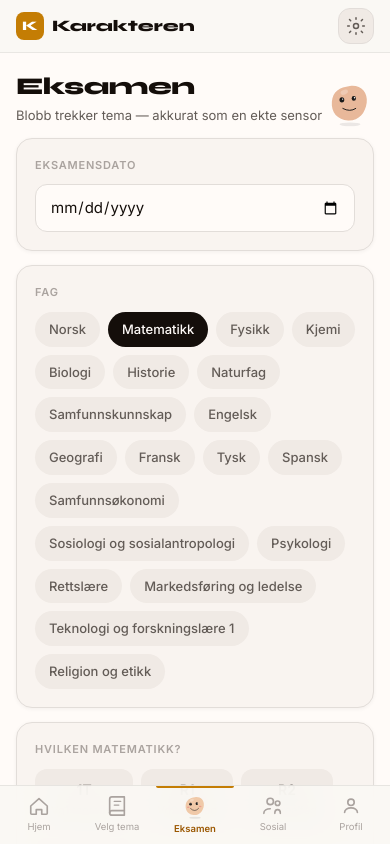
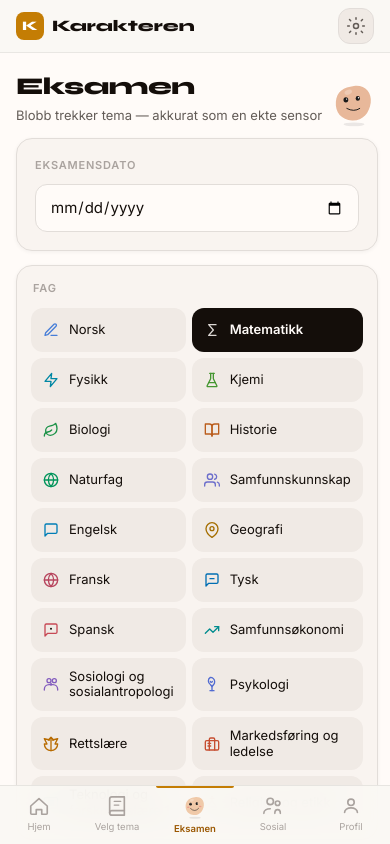
Before and after one commit to kofipaintsiil/Karakteren, a Next.js app: page /eksamen in a window 390 px wide. Both pictures are taken after a click on the button "Matematikk". Shown: the top 844 px of the page. Built offline with nearby package versions, Linux system fonts and the light colour scheme; no server answers.

Commit message:
Redesign eksamen subject selector for mobile: 2-column grid with icons
Co-Authored-By: Claude Sonnet 4.6 <noreply@anthropic.com>

```diff
--- a/app/eksamen/page.tsx
+++ b/app/eksamen/page.tsx
@@ -4,6 +4,7 @@ import { useState, useEffect, useRef } from "react";
 import { useRouter } from "next/navigation";
 import AppShell from "@/components/layout/AppShell";
 import Blobb from "@/components/Blobb";
+import { SubjectIcon, subjectColor } from "@/components/SubjectIcon";
 
 async function loadPreferences() {
   try {
@@ -262,50 +263,60 @@ export default function EksamenPage() {
           </div>
 
           {/* Subject */}
-          <div style={{ backgroundColor: "var(--surface)", border: "1px solid var(--border)", borderRadius: "var(--r-lg)", padding: "18px", boxShadow: "0 1px 4px rgba(0,0,0,0.05)" }}>
-            <p style={{ fontSize: "11px", fontWeight: 600, color: "var(--ink-light)", letterSpacing: "0.8px", textTransform: "uppercase", marginBottom: "10px" }}>Fag</p>
-            <div style={{ display: "flex", flexWrap: "wrap", gap: "8px" }}>
-              {SUBJECTS.map(s => (
+          <div style={{ backgroundColor: "var(--surface)", border: "1px solid var(--border)", borderRadius: "var(--r-lg)", padding: "14px 14px 10px", boxShadow: "0 1px 4px rgba(0,0,0,0.05)" }}>
+            <p style={{ fontSize: "11px", fontWeight: 600, color: "var(--ink-light)", letterSpacing: "0.8px", textTransform: "uppercase", marginBottom: "10px", paddingLeft: "2px" }}>Fag</p>
+            <div style={{ display: "grid", gridTemplateColumns: "1fr 1fr", gap: "6px" }}>
+              {SUBJECTS.map(s => {
+                const active = selectedFag === s.id;
+                const color = subjectColor(s.id);
+                return (
                   <button
                     key={s.id}
                     onClick={() => handleFagChange(s.id)}
                     style={{
-                    padding: "7px 14px", borderRadius: "var(--r-full)", border: "none",
-                    backgroundColor: selectedFag === s.id ? "var(--text)" : "var(--bg-alt)",
-                    color: selectedFag === s.id ? "var(--bg)" : "var(--text-muted)",
-                    fontFamily: "Inter, system-ui, sans-serif", fontSize: "13px", fontWeight: 500,
+                      display: "flex", alignItems: "center", gap: "10px",
+                      padding: "11px 12px", borderRadius: "var(--r-md)", border: "none",
+                      backgroundColor: active ? "var(--text)" : "var(--bg-alt)",
+                      color: active ? "var(--bg)" : "var(--text)",
+                      fontFamily: "Inter, system-ui, sans-serif", fontSize: "13px", fontWeight: active ? 600 : 400,
                       cursor: "pointer", transition: "all 0.15s",
                       WebkitTapHighlightColor: "transparent",
+                      textAlign: "left", minHeight: "44px",
                     }}
                   >
-                  {s.label}
+                    <span style={{ flexShrink: 0, opacity: active ? 0.85 : 1 }}>
+                      <SubjectIcon id={s.id} size={16} color={active ? "var(--bg)" : color} />
+                    </span>
+                    <span style={{ lineHeight: 1.2 }}>{s.label}</span>
                   </button>
-              ))}
+                );
+              })}
             </div>
           </div>
 
           {/* Variant selector — only shown for subjects with variants */}
           {activeFag.variants && (
-            <div style={{ backgroundColor: "var(--surface)", border: "1px solid var(--border)", borderRadius: "var(--r-lg)", padding: "18px", boxShadow: "0 1px 4px rgba(0,0,0,0.05)" }}>
-              <p style={{ fontSize: "11px", fontWeight: 600, color: "var(--ink-light)", letterSpacing: "0.8px", textTransform: "uppercase", marginBottom: "10px" }}>
+            <div style={{ backgroundColor: "var(--surface)", border: "1px solid var(--border)", borderRadius: "var(--r-lg)", padding: "14px", boxShadow: "0 1px 4px rgba(0,0,0,0.05)" }}>
+              <p style={{ fontSize: "11px", fontWeight: 600, color: "var(--ink-light)", letterSpacing: "0.8px", textTransform: "uppercase", marginBottom: "10px", paddingLeft: "2px" }}>
                 Hvilken {activeFag.label}?
               </p>
-              <div style={{ display: "flex", flexWrap: "wrap", gap: "8px" }}>
+              <div style={{ display: "grid", gridTemplateColumns: "1fr 1fr", gap: "6px" }}>
                 {activeFag.variants.map(v => (
                   <button
                     key={v.id}
                     onClick={() => handleVariantChange(v.id)}
                     style={{
-                      padding: "10px 16px", borderRadius: "var(--r-md)", border: "none",
+                      padding: "12px 14px", borderRadius: "var(--r-md)", border: "none",
                       backgroundColor: selectedVariant === v.id ? "var(--accent)" : "var(--bg-alt)",
                       color: selectedVariant === v.id ? "#fff" : "var(--text)",
                       fontFamily: "Inter, system-ui, sans-serif", fontSize: "14px", fontWeight: 600,
                       cursor: "pointer", transition: "all 0.15s",
                       WebkitTapHighlightColor: "transparent",
+                      textAlign: "left", minHeight: "52px",
                     }}
                   >
                     {v.label}
-                    <span style={{ display: "block", fontSize: "11px", fontWeight: 400, opacity: 0.75, marginTop: "1px" }}>
+                    <span style={{ display: "block", fontSize: "11px", fontWeight: 400, opacity: 0.7, marginTop: "2px" }}>
                       {v.desc}
                     </span>
                   </button>
```
Lines whose indentation alone changed are shown as unchanged.
